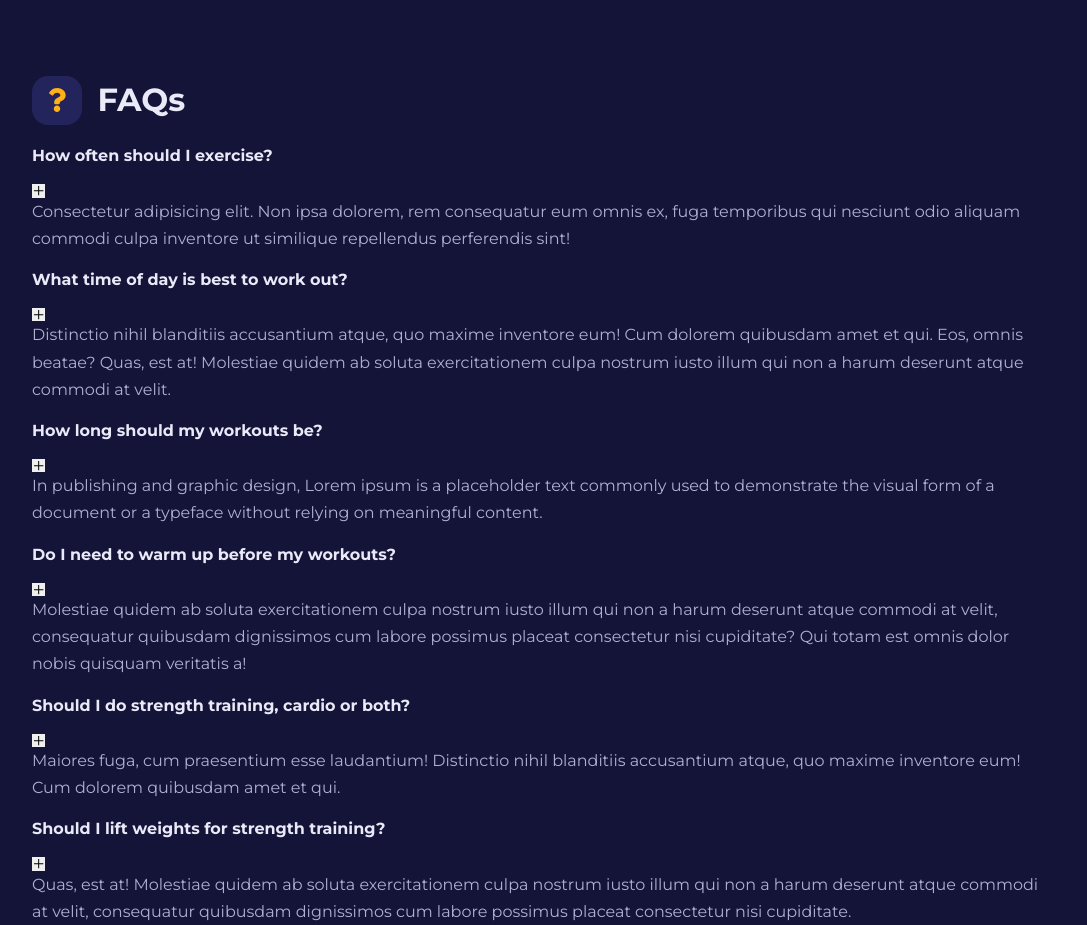
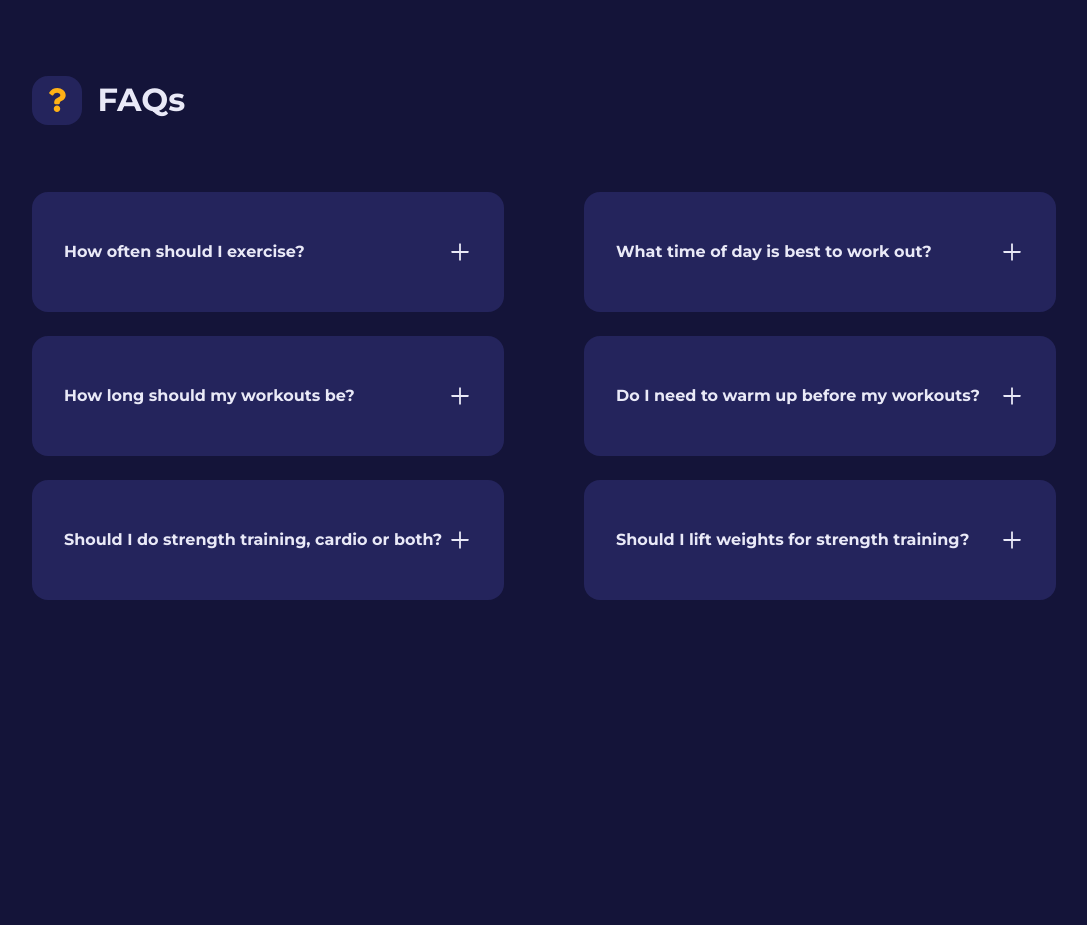
Before and after one commit to promishgrg98/gym-website, a React (Create React App) app: page / in a window 1280 px wide. Shown: the part 2440-3365 px from the top of the page, without its empty margins (96-1183 px from the left). After the commit the page ends 3040 px from the top, so only its background shows below. Built offline with nearby package versions, Linux system fonts and the light colour scheme.

Commit message:
style FAQs component

```diff
--- a/src/components/FAQ.jsx
+++ b/src/components/FAQ.jsx
@@ -1,16 +1,19 @@
-import React from 'react'
-import { AiOutlinePlus } from "react-icons/ai";
+import React, { useState } from 'react'
+import { AiOutlineMinus, AiOutlinePlus } from "react-icons/ai";
 
 function FAQ({ question, answer }) {
+
+    const [isAnswerShowing, setAnswerShowing] = useState(false);
+
     return (
-        <article className='faq'>
+        <article className='faq' onClick={() => setAnswerShowing(prev => !prev)}>
             <div>
                 <h4>{question}</h4>
                 <button className='faq_icon'>
-                    <AiOutlinePlus />
+                    {isAnswerShowing ? <AiOutlineMinus /> : <AiOutlinePlus />}
                 </button>
             </div>
-            <p>{answer}</p>
+            {isAnswerShowing && <p>{answer}</p>}
         </article>
     )
 }
--- a/src/pages/home/home.css
+++ b/src/pages/home/home.css
@@ -120,3 +120,35 @@
         }
     }
 }
+
+
+.faqs_wrapper {
+    margin-top: 4rem;
+    display: grid;
+    grid-template-columns: 1fr 1fr;
+    gap: 1.5rem 5rem;
+    align-items: flex-start;
+
+    .faq {
+        background: var(--color-gray-500);
+        padding: 2rem;
+        border-radius: 1rem;
+        cursor: pointer;
+
+        div {
+            display: flex;
+            justify-content: space-between;
+            align-items: center;
+
+            .faq_icon {
+                background: transparent;
+                color: var(--color-gray-100);
+                font-size: 1.5rem;
+            }
+        }
+
+        p {
+            margin-top: 1.5rem;
+        }
+    }
+}
```
